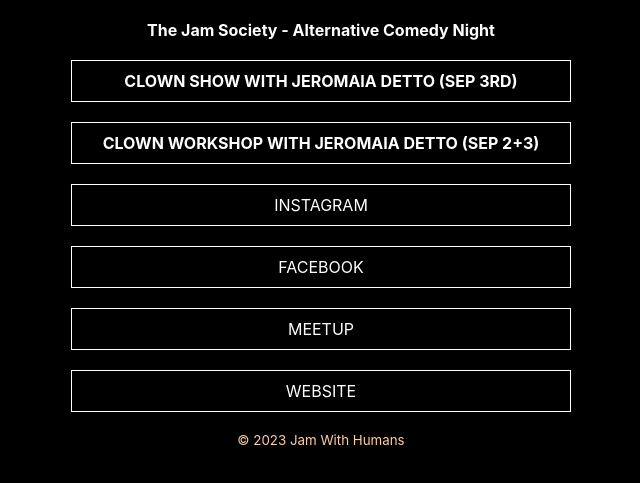
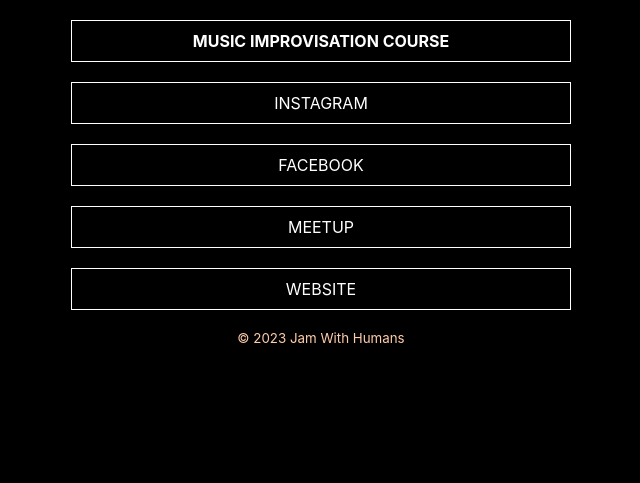
Before and after one commit to danielbynight/jamwithhumans-links, a plain HTML site: page index.html in a window 1280 px wide. Shown: the part 167-650 px from the top of the page, without its empty margins (319-959 px from the left). Drawn offline with Linux system fonts and the light colour scheme; a web font is replaced by a local one.

Commit message:
Add music improvisation course

```diff
--- a/index.html
+++ b/index.html
@@ -36,13 +36,8 @@
     <h2>links</h2>
 </header>
 <main>
-        <strong>The Jam Society - Alternative Comedy Night</strong>
-    </a>
-    <a href="https://jamwithhumans.com/shows/mush">
-        <strong>Clown show with Jeromaia Detto (Sep 3rd)</strong>
-    </a>
-    <a href="https://jamwithhumans.com/teaching/clown-workshop-sep-2023">
-        <strong>Clown Workshop with Jeromaia Detto (Sep 2+3)</strong>
+    <a href="https://jamwithhumans.com/teaching/music-level-2">
+        <strong>Music Improvisation course</strong>
     </a>
     <a href="https://instagram.com/jamwithhumans">
         Instagram
```
